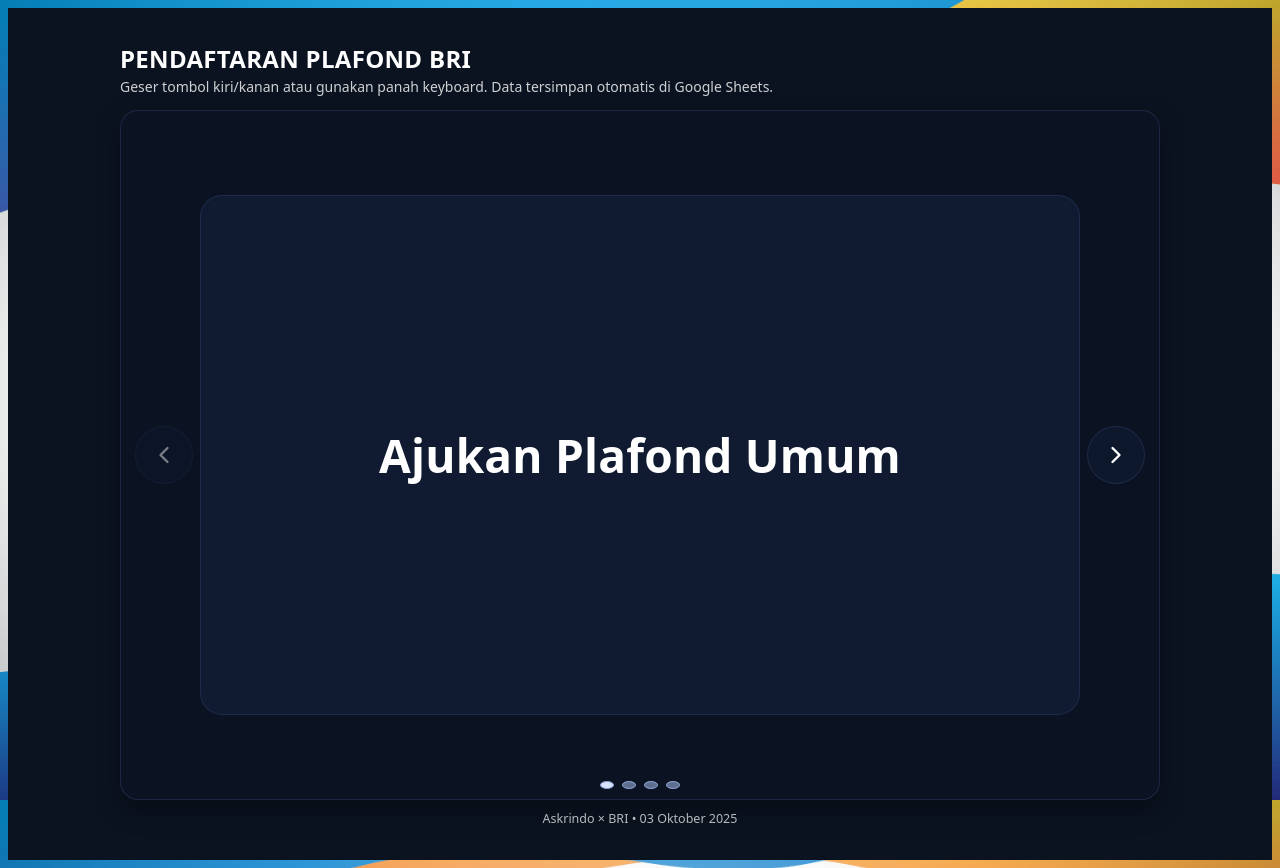
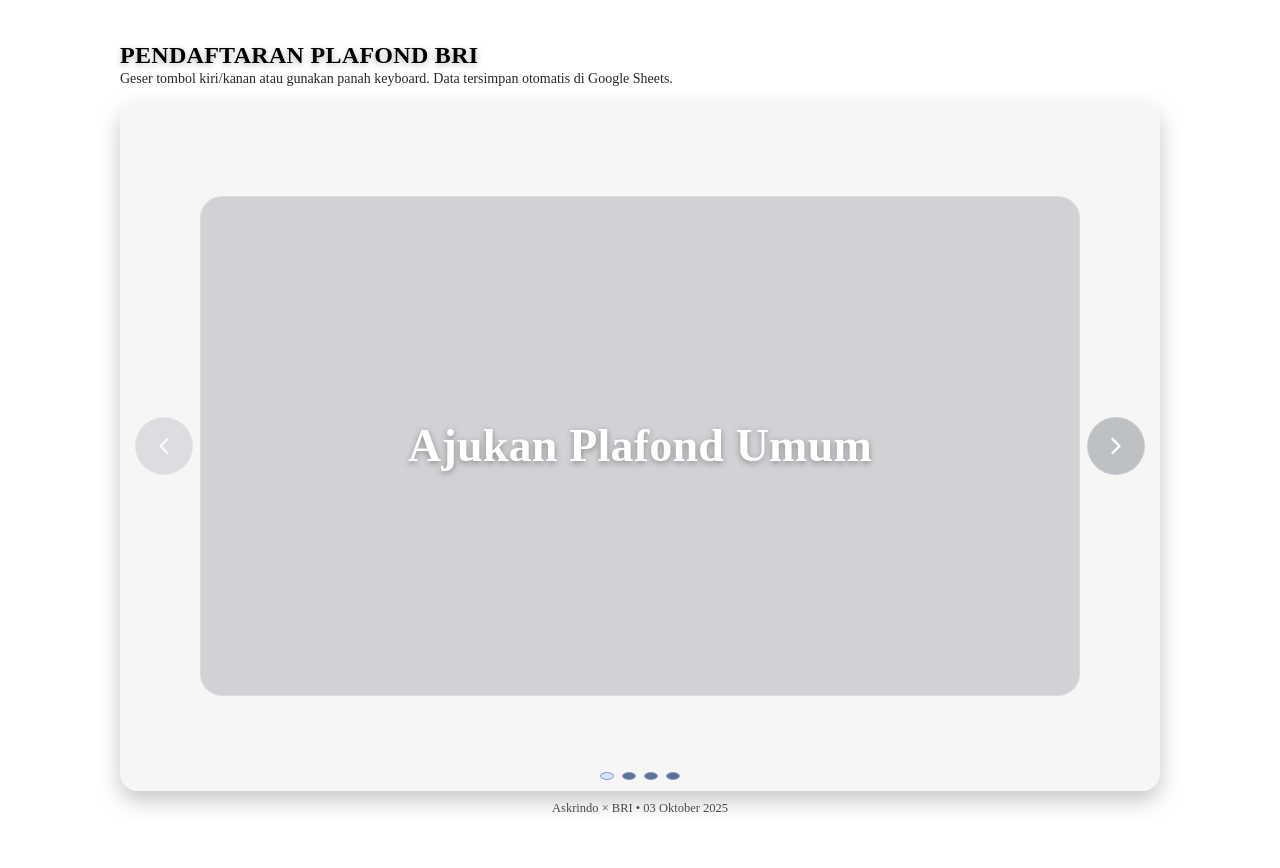
Before and after one commit to vegacyndra-max/Ajuplafond, a plain HTML site: page index.html in a window 1280 px wide. Drawn offline with Linux system fonts and the light colour scheme.

Commit message:
Update index.html

```diff
--- a/index.html
+++ b/index.html
@@ -20,50 +20,48 @@
       --bg:#0b1320; --card:#101a30; --accent:#1a2a52; --accent2:#172442; --text:#ffffff;
       --muted:#a7b1c2; --ring:rgba(43,58,96,.55); --ringw:.5px; --radius:18px; --shadow:0 10px 24px rgba(0,0,0,.35)
     }
-    *{box-sizing:border-box}
-    html,body{
-      font-family:system-ui, -apple-system, Segoe UI, Roboto, Arial, "Noto Sans", sans-serif;
-      color:var(--text);
-      /* Background image: upload file bernama `bg-landing.png` ke repo (root atau /assets),
-         lalu sesuaikan path di bawah jika perlu. */
-      background:
-        radial-gradient(ellipse at center, rgba(255,255,255,.85) 0%, rgba(255,255,255,.55) 40%, rgba(255,255,255,.15) 70%, rgba(11,19,32,.25) 100%),
-        url('./bg-landing.png') center/cover no-repeat fixed;
-      background-color:#0b1320;
-    }
-    body{
-      font-family:system-ui, -apple-system, Segoe UI, Roboto, Arial, "Noto Sans", sans-serif;
-      background:#0b1320; color:var(--text);
-    }
-    .wrap{max-width:1080px;margin:0 auto;padding:20px}
+    *{box-sizing:border-box}$1.bg-mask{position:fixed;inset:0;pointer-events:none;z-index:0;background:
+  radial-gradient(ellipse at center, rgba(255,255,255,.36) 0%, rgba(255,255,255,.22) 28%, rgba(255,255,255,.12) 46%, rgba(255,255,255,.06) 62%, rgba(255,255,255,0) 78%);
+}
+.wrap{max-width:1080px;margin:0 auto;padding:20px;position:relative;z-index:1}
     header{display:flex;align-items:center;gap:14px;padding:14px 0}
     .brand{display:flex;align-items:center;gap:14px}
     .brand img{width:44px;height:44px;border-radius:12px;opacity:.95}
-    .brand h1{font-size:24px;margin:0;letter-spacing:.3px}
-    .subtitle{margin:2px 0 0 0;opacity:.8;font-size:14px}
+    .brand h1{font-size:24px;margin:0;letter-spacing:.3px;text-shadow:0 2px 6px rgba(0,0,0,.28)}
+    .subtitle{margin:2px 0 0 0;opacity:.85;font-size:14px}
 
     /* ===== Slider fullscreen ===== */
-    .viewport{position:relative; height:calc(100dvh - 110px); /* header + padding */
-              border:var(--ringw) solid var(--ring); border-radius:var(--radius);
-              background:rgba(16,26,48,.12);
-              overflow:hidden; box-shadow:var(--shadow)}
+    .viewport{position:relative; height:calc(100dvh - 110px);
+  border:var(--ringw) solid rgba(255,255,255,.24); border-radius:var(--radius);
+  background:rgba(8,18,36,.035); /* makin transparan agar background terlihat */
+  backdrop-filter:saturate(115%) blur(1.2px);
+  overflow:hidden; box-shadow:0 10px 22px rgba(0,0,0,.22)}
     .track{display:flex; width:100%; height:100%; transition:transform .35s ease}
     .slide{min-width:100%; height:100%; display:flex; align-items:center; justify-content:center; padding:18px}
 
     .bigbtn{display:flex; align-items:center; justify-content:center; text-align:center;
-            width:min(880px, 88%); height:min(68vh, 520px); border-radius:22px; border:var(--ringw) solid var(--ring);
-            background:var(--card); color:var(--text); text-decoration:none;
-            font-weight:800; font-size:min(7vw, 46px); line-height:1.15; letter-spacing:.2px;
-            padding:24px; transition:transform .08s ease, background .2s ease, box-shadow .2s ease}
-    .bigbtn:hover{background:var(--accent2); transform:translateY(-2px); box-shadow:0 10px 20px rgba(0,0,0,.25)}
-    .bigbtn:focus-visible{outline:3px solid #8ab4ff; outline-offset:4px}
+  width:min(880px, 88%); height:min(64vh, 500px); border-radius:22px; border:1px solid rgba(255,255,255,.22);
+  background:rgba(9,20,40,.16); /* TURUNKAN opacity tombol */
+  color:var(--text); text-decoration:none; font-weight:800; font-size:min(7vw, 46px);
+  line-height:1.15; letter-spacing:.2px; padding:24px; text-shadow:0 2px 6px rgba(0,0,0,.35);
+  transition:transform .08s ease, background .2s ease, box-shadow .2s ease}
+.bigbtn:hover{background:rgba(9,20,40,.26); transform:translateY(-2px); box-shadow:0 10px 20px rgba(0,0,0,.25)}
+.bigbtn:focus-visible{outline:3px solid #8ab4ff; outline-offset:4px}
+.bigbtn:hover{background:rgba(9,20,40,.44); transform:translateY(-2px); box-shadow:0 10px 20px rgba(0,0,0,.25)}
+.bigbtn:focus-visible{outline:3px solid #8ab4ff; outline-offset:4px}
 
 
     /* Arrows */
     .arrow{position:absolute; top:50%; transform:translateY(-50%); z-index:5;
-           width:58px; height:58px; border-radius:50%; border:var(--ringw) solid var(--ring);
-           background:rgba(16,26,48,.85); color:#fff; display:flex; align-items:center; justify-content:center;
-           cursor:pointer; transition:background .2s ease, transform .08s ease}
+  width:58px; height:58px; border-radius:50%; border:1px solid rgba(255,255,255,.18);
+  background:rgba(8,18,36,.24); color:#fff; display:flex; align-items:center; justify-content:center;
+  cursor:pointer; transition:background .2s ease, transform .08s ease}
+.arrow:hover{background:rgba(8,18,36,.36)}
+.arrow:active{transform:translateY(-50%) scale(.98)}
+.arrow[disabled]{opacity:.45; cursor:not-allowed}
+.arrow:hover{background:rgba(8,18,36,.52)}
+.arrow:active{transform:translateY(-50%) scale(.98)}
+.arrow[disabled]{opacity:.45; cursor:not-allowed}
     .arrow:hover{background:rgba(23,36,66,.95)}
     .arrow:active{transform:translateY(-50%) scale(.98)}
     .arrow[disabled]{opacity:.45; cursor:not-allowed}
@@ -90,6 +88,7 @@
   </style>
 </head>
 <body>
+  <div class="bg-mask" aria-hidden="true"></div>
   <div class="wrap">
     <header>
       <div class="brand">
```
